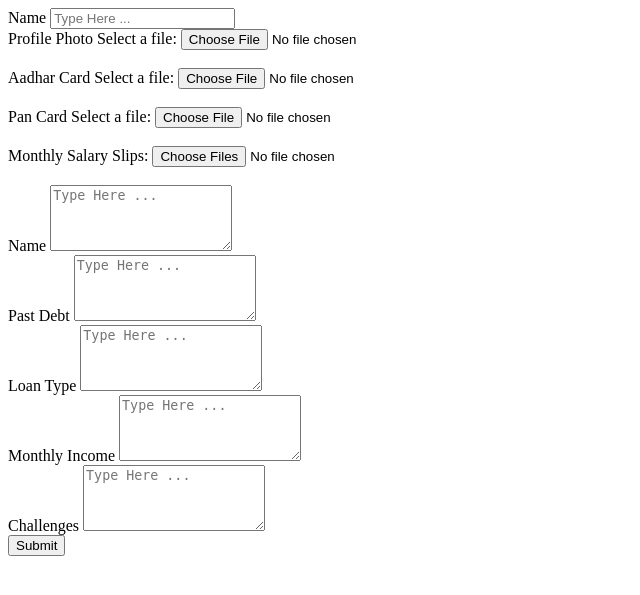
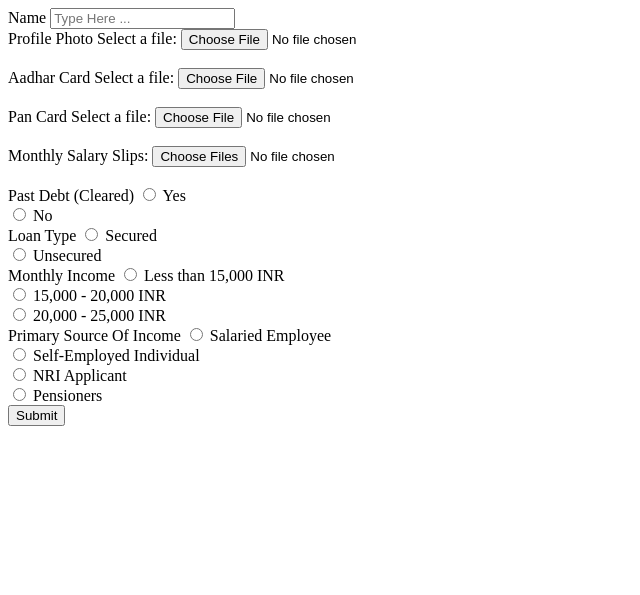
Before and after one commit to AnaJessica15/loan-application, a Flask app: template templates/form.html in a window 1280 px wide. Shown: the top 595 px of the page, without its empty margins (0-640 px from the left). Run offline with Flask 2, Linux system fonts and the light colour scheme; the template is opened without the code that fills it, so the values that code supplies are empty.

Commit message:
form working

```diff
--- a/templates/form.html
+++ b/templates/form.html
@@ -58,30 +58,42 @@
             <label for="files">Monthly Salary Slips:</label>
             <input type="file" id="files" name="files" multiple><br><br>
 
-
             <div class="form-group">
-              <label>Name</label>
-              <textarea rows="4" class="form-control form-control-alternative" name="p_interests" name="p_interests"  placeholder="Type Here ..."></textarea>
-            </div>
-
-            <div class="form-group">
-              <label>Past Debt</label>
-              <textarea rows="4" class="form-control form-control-alternative" name="p_hobbies" placeholder="Type Here ..."></textarea>
+              <label>Past Debt (Cleared)</label>
+              <input type="radio" id="yes" name="debt" value="Yes">
+               <label for="yes">Yes</label><br>
+               <input type="radio" id="no" name="debt" value="No">
+               <label for="no">No</label><br>
             </div>
 
             <div class="form-group">
               <label>Loan Type</label>
-              <textarea rows="4" class="form-control form-control-alternative"  name="interests" placeholder="Type Here ... "></textarea>
+              <input type="radio" id="sec" name="loan" value="Secured">
+               <label for="sec">Secured</label><br>
+               <input type="radio" id="unsec" name="loan" value="Unsecured">
+               <label for="unsec">Unsecured</label><br>
             </div>
 
             <div class="form-group">
               <label>Monthly Income</label>
-              <textarea rows="4" class="form-control form-control-alternative" name="h_hobbies" placeholder="Type Here ..."></textarea>
+              <input type="radio" id="1" name="income" value="Less than 15,000 INR">
+              <label for="1">Less than 15,000 INR</label><br>
+              <input type="radio" id="2" name="income" value="15,000 - 20,000 INR">
+              <label for="2">15,000 - 20,000 INR</label><br>
+              <input type="radio" id="3" name="income" value="20,000 - 25,000 INR">
+              <label for="3">20,000 - 25,000 INR</label><br>
             </div>
 
             <div class="form-group">
-              <label>Challenges</label>
-              <textarea rows="4" class="form-control form-control-alternative" name="challenges"  placeholder="Type Here ..."></textarea>
+              <label>Primary Source Of Income</label>
+              <input type="radio" id="a" name="source" value="Salaried Employees">
+              <label for="a">Salaried Employee</label><br>
+              <input type="radio" id="b" name="source" value="Unsecured">
+              <label for="b">Self-Employed Individual</label><br>
+              <input type="radio" id="c" name="source" value="NRI Applicant">
+              <label for="c">NRI Applicant</label><br>
+              <input type="radio" id="d" name="source" value="Pensioners">
+              <label for="d">Pensioners</label><br>
             </div>
 
 
```
Also changed, not shown: pic.py (+11 -21 lines), templates/loan.html (added, +61 -0 lines), static/Screenshot_from_2022-02-19_14-34-19.png (deleted), static/a1.png (added), static/a2.png (added), static/c1.png (added).
